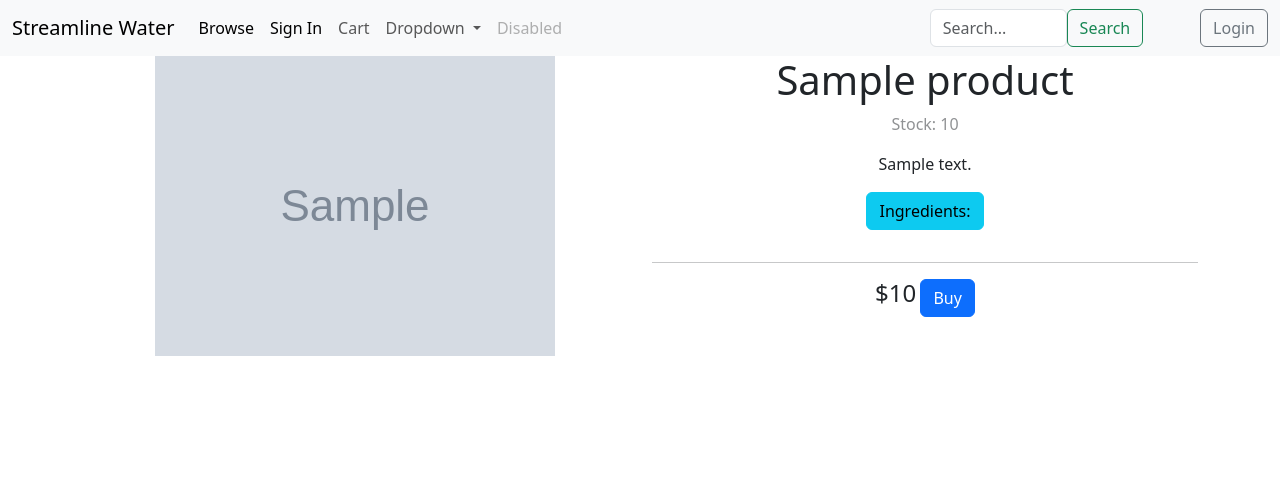
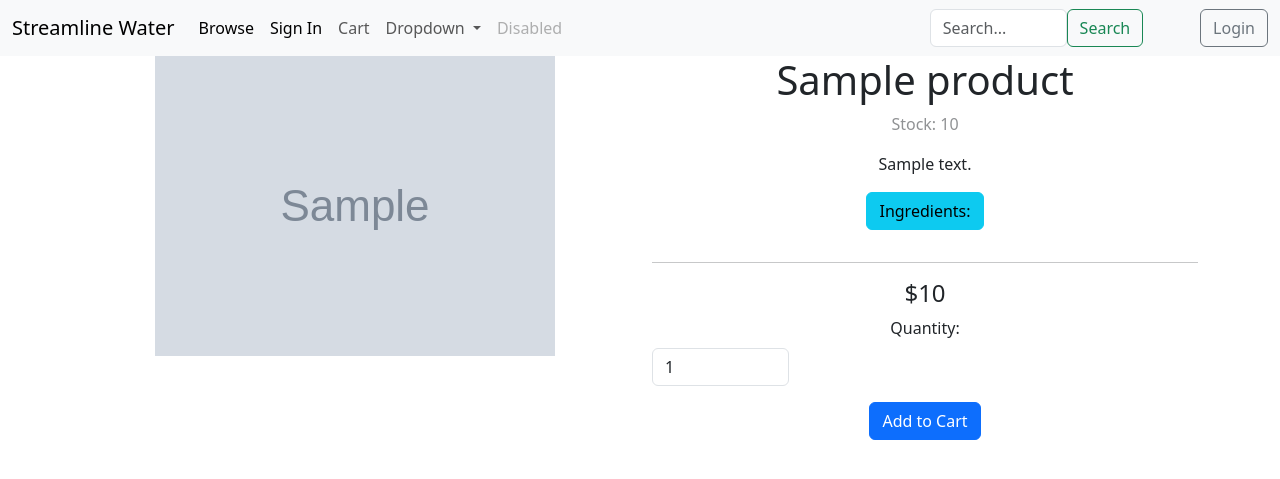
Before and after one commit to TrollFacedGamer/Streamline-Water, a Flask app: template templates/product.html.jinja in a window 1280 px wide. Shown: the top 479 px of the page. Run offline with Flask 3, Linux system fonts and the light colour scheme; the template is opened without the code that fills it: most values are stand-ins (such as "Sample title", 1, 10 or a date in 2020); grey boxes marked "Sample" are stand-in pictures.

Commit message:
12/20/2024

```diff
--- a/main.py
+++ b/main.py
@@ -197,7 +197,22 @@ def logout():
 
 #refreshing a form error cause it to send the form again
 
-@app.route("/cart")
+@app.route("/product/<product_id>/cart", methods = ["POST", "GET"])
 @flask_login.login_required
-def cart():
-    return "cart page"
+def add_to_cart(product_id):
+    quantity = request.form["quantity"]
+    customer_id = flask_login.current_user.id
+
+    conn = connect_db()
+    cursor = conn.cursor()
+
+    cursor.execute(f"""
+    INSERT INTO `Cart`
+        ( `product_id `, `customer_id `, `quantity` )
+    VALUES
+        ( '{product_id}', '{customer_id}', '{quantity}' ) ;
+    """)
+
+    cursor.close()
+    conn.close()
+    return redirect("/cart")
--- a/templates/browse.html.jinja
+++ b/templates/browse.html.jinja
@@ -14,7 +14,7 @@
   <body>
         {%  include  "components/navbar.html.jinja"%}
         {# <!--{% %} repersents a line of python--> #}
-        <h1>browser</h1>
+        <h1>Browser</h1>
 
         <form class="container" action="/browse">
           <div class="input-group mb-3">
--- a/templates/components/navbar.html.jinja
+++ b/templates/components/navbar.html.jinja
@@ -16,7 +16,7 @@
         </li>
 
         <li class="nav-item">
-          <a class="nav-link" href="/cart">Cart</a>
+          <a class="nav-link" href="/product/<product_id>/cart">Cart</a>
         </li>
         <li class="nav-item dropdown">
           <a class="nav-link dropdown-toggle" href="/sign_in" role="button" data-bs-toggle="dropdown" aria-expanded="false">
--- a/templates/product.html.jinja
+++ b/templates/product.html.jinja
@@ -30,7 +30,14 @@
                 <hr>
 
                 <label for="buy_btn"><h4>${{ product["price"] }}</h4></label>
-                <button id="buy_btn" type="button" class="btn btn-primary">Buy</button>
+
+                <form action="/product/{{ product['id'] }}/cart" method="post">
+                  <div class="mb-3">
+                    <label for="quantity" class="form-label">Quantity: </label>
+                    <input type="number" class="form-control w-25" id="quantity" placeholder="1" min="1" max="{{product['stock']}}" value="1" name="quantity">
+                  </div>
+                  <button id="buy_btn" class="btn btn-primary" type="submit">Add to Cart</button>
+                </form>
             </div>
         </div>
     </div>
```
Also changed, not shown: templates/cart.html.jinja (added, +21 -0 lines).
